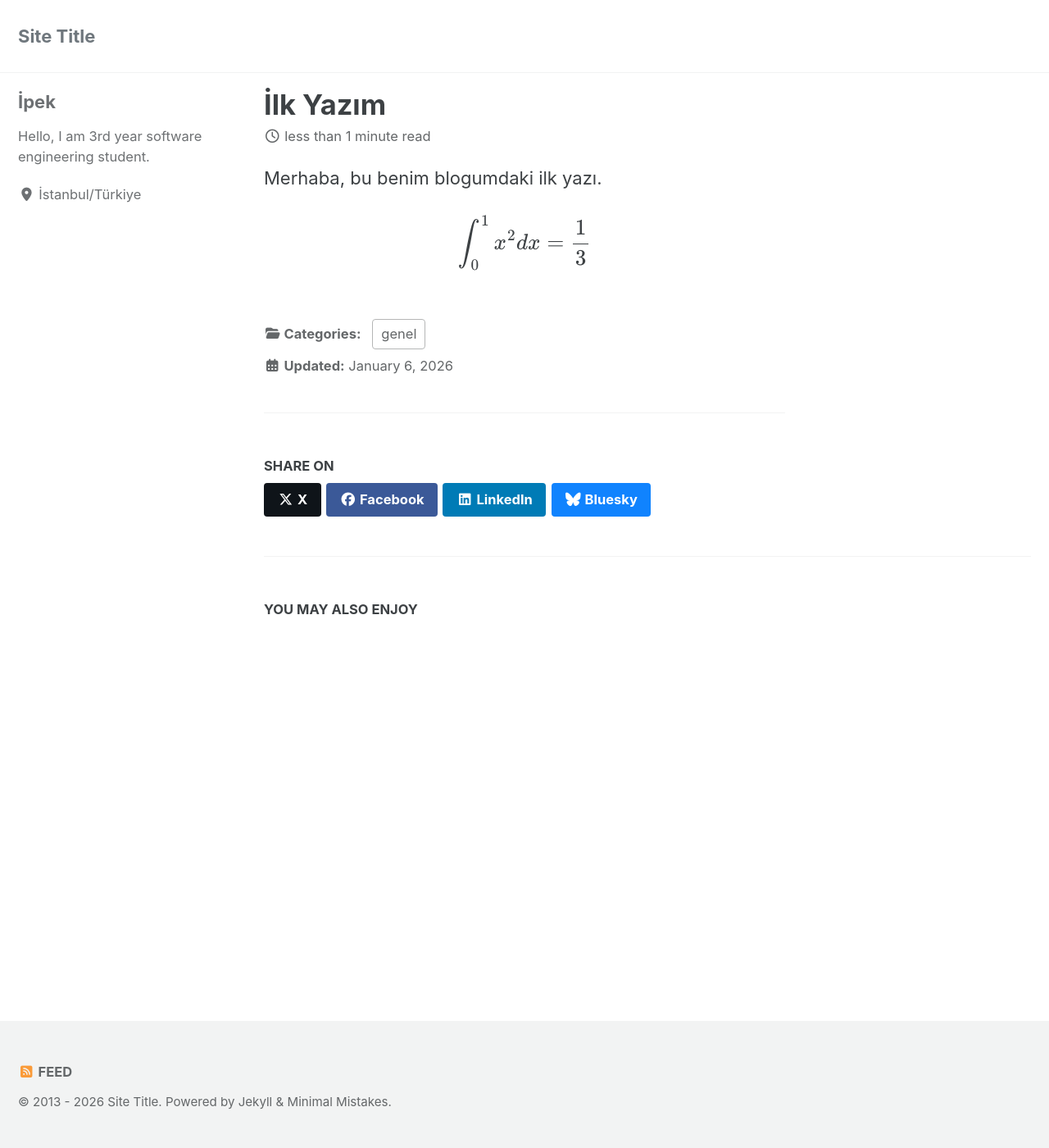
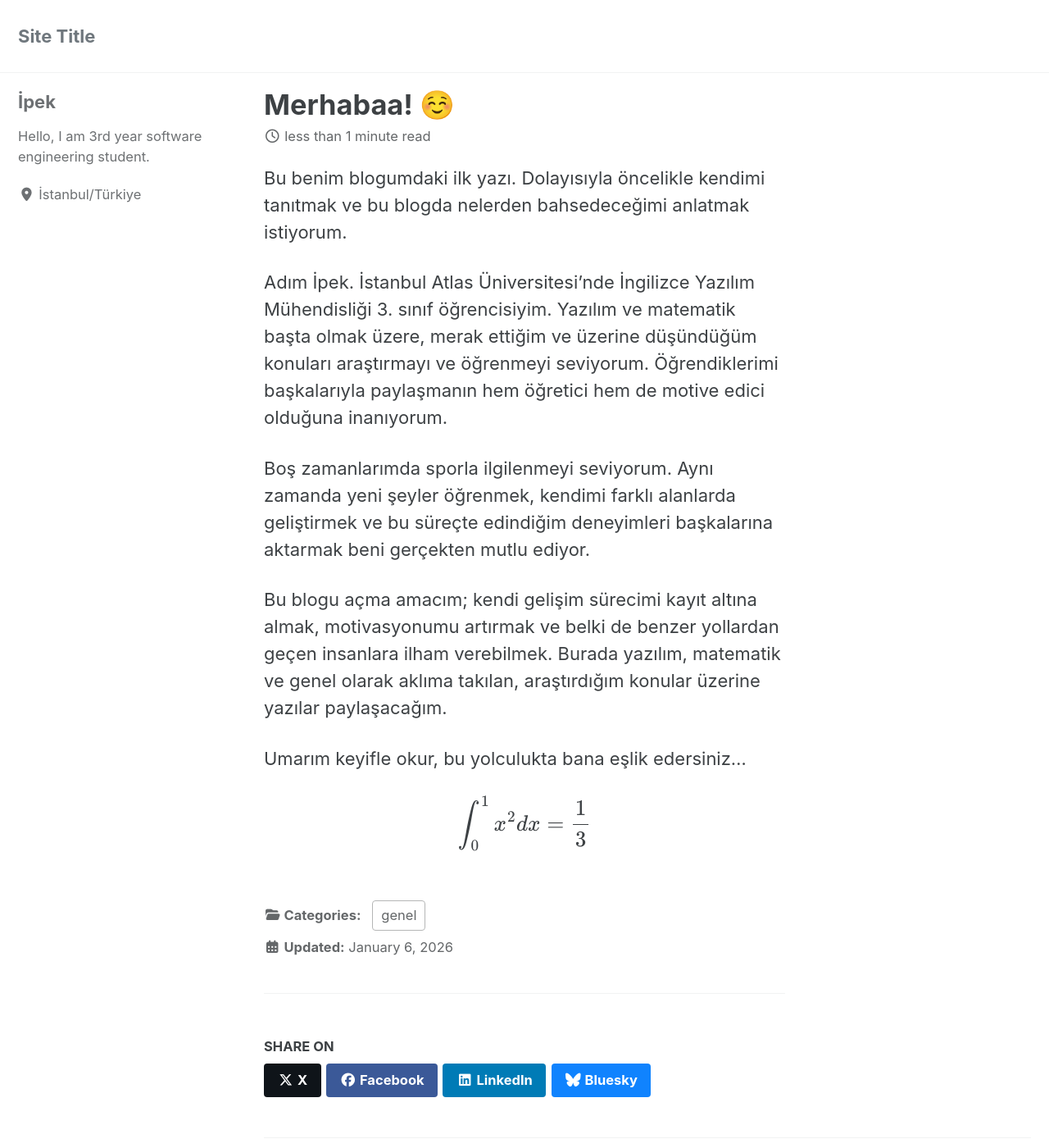
Before and after one commit to ipekk191/ipekk191.github.io, a Jekyll site: the page built from _posts/2026-01-06-ilk-yazim.md, in a window 1280 px wide and 1400 px high. Shown: the whole window at 82% size. Built offline with Jekyll 4.4.1, drawn with Linux system fonts in a browser that asks for light colours; cached includes are drawn as plain includes.

Commit message:
Change title and enhance initial blog post
Updated blog post title and expanded content.

```diff
--- a/_posts/2026-01-06-ilk-yazim.md
+++ b/_posts/2026-01-06-ilk-yazim.md
@@ -1,9 +1,19 @@
 ---
-title: "İlk Yazım"
+title: "Merhabaa! ☺️"
 categories: [genel]
 ---
 
-Merhaba, bu benim blogumdaki ilk yazı.
+Bu benim blogumdaki ilk yazı.
+Dolayısıyla öncelikle kendimi tanıtmak ve bu blogda nelerden bahsedeceğimi anlatmak istiyorum.
+
+Adım İpek. İstanbul Atlas Üniversitesi’nde İngilizce Yazılım Mühendisliği 3. sınıf öğrencisiyim. Yazılım ve matematik başta olmak üzere, merak ettiğim ve üzerine düşündüğüm konuları araştırmayı ve öğrenmeyi seviyorum. Öğrendiklerimi başkalarıyla paylaşmanın hem öğretici hem de motive edici olduğuna inanıyorum.
+
+Boş zamanlarımda sporla ilgilenmeyi seviyorum. Aynı zamanda yeni şeyler öğrenmek, kendimi farklı alanlarda geliştirmek ve bu süreçte edindiğim deneyimleri başkalarına aktarmak beni gerçekten mutlu ediyor.
+
+Bu blogu açma amacım; kendi gelişim sürecimi kayıt altına almak, motivasyonumu artırmak ve belki de benzer yollardan geçen insanlara ilham verebilmek. Burada yazılım, matematik ve genel olarak aklıma takılan, araştırdığım konular üzerine yazılar paylaşacağım.
+
+Umarım keyifle okur, bu yolculukta bana eşlik edersiniz...
+
 
 $$
 \int_0^1 x^2 dx = \frac{1}{3}
```
